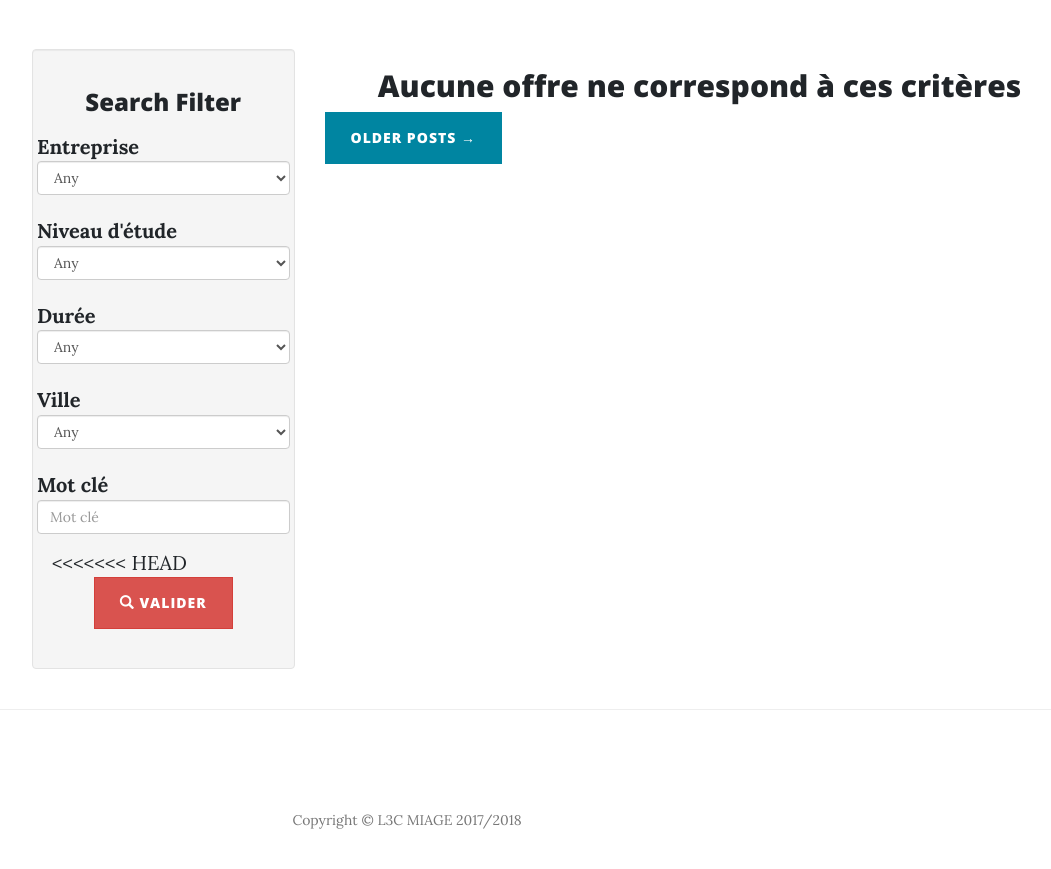
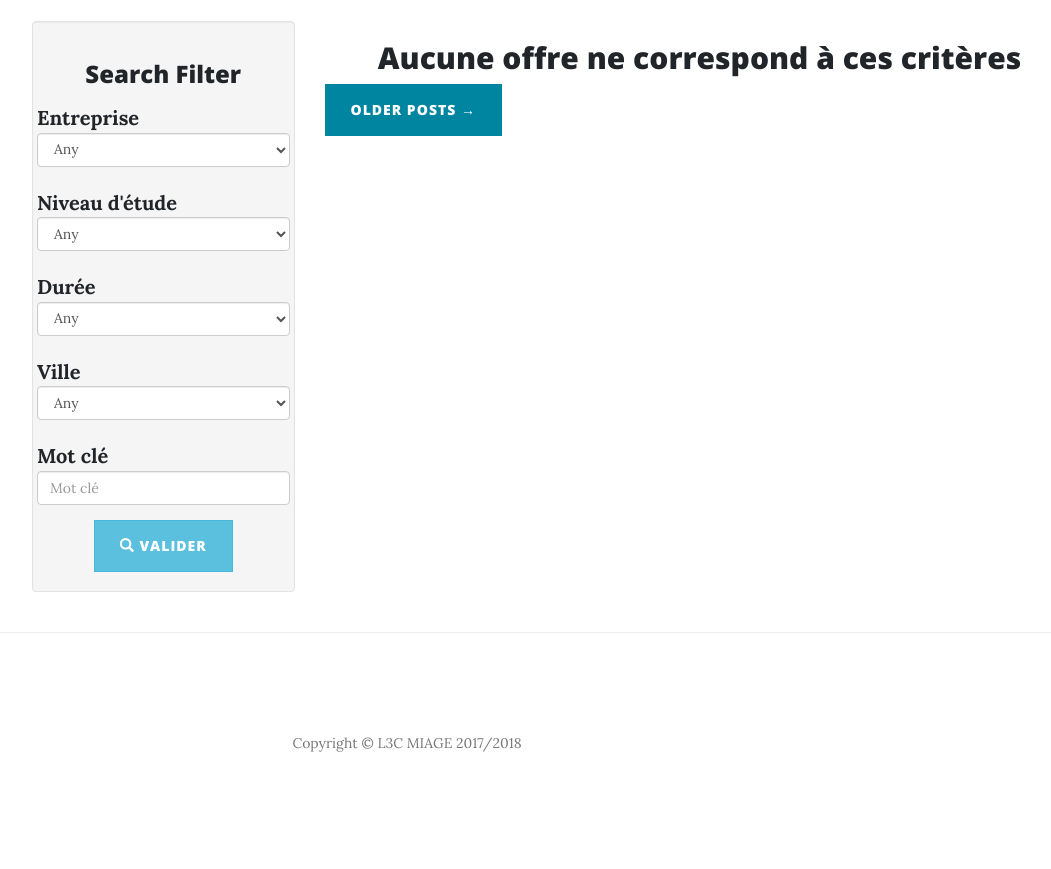
Before and after one commit to AmirZair/miagecareer, a CodeIgniter app: page /miagecareer/ in a window 1280 px wide. Shown: the part 668-1537 px from the top of the page, without its empty margins (38-1089 px from the left). After the commit the page ends 1420 px from the top, so only its background shows below. Run offline with CodeIgniter, Linux system fonts and the light colour scheme; data that the repository does not hold is empty; some libraries are stand-ins or nearby versions.

Commit message:
research

```diff
--- a/application/controllers/Pages.php
+++ b/application/controllers/Pages.php
@@ -12,7 +12,7 @@
                 'niveau'=>$this->Annonce->get_niveau(),
                 'duree'=>$this->Annonce->get_duree()
             );
-            print_r($data['entreprise']);
+
             $this->load->view('templates/header');
             $this->load->view('pages/'.$page, $data);
             $this->load->view('templates/footer');
--- a/application/views/pages/home.php
+++ b/application/views/pages/home.php
@@ -44,11 +44,12 @@
                         <label for="txt" class="control-label">Mot clé</label>
                         <input type="text" name="txt" class="form-control" id="txt" placeholder="Mot clé">
                     </div>
-<<<<<<< HEAD
               <div class="text-center">
-                <button class="btn btn-danger"><span class="glyphicon glyphicon-search"></span> Valider</button>
+                <button class="btn btn-info"><span class="glyphicon glyphicon-search"></span> Valider</button>
               </div>
                </form>
+
+                    </form>
             </div>
         </div>
         <!-- fin Filtre -->
```
